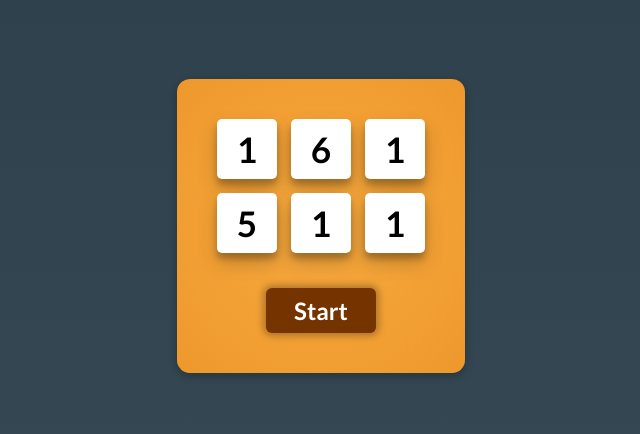
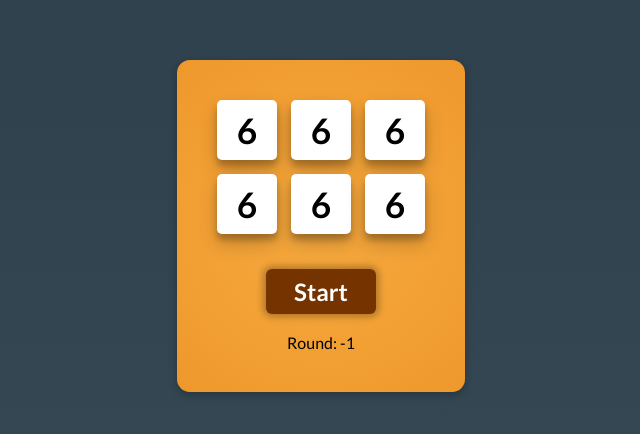
Before and after one commit to Dudeldups/sixies, a React (Vite) app: page / in a window 1280 px wide. Shown: the part 174-608 px from the top of the page, without its empty margins (319-959 px from the left). Built offline with nearby package versions, Linux system fonts and the light colour scheme.

Commit message:
Added round logic and proper startup

```diff
--- a/Components/Die.jsx
+++ b/Components/Die.jsx
@@ -1,6 +1,6 @@
 export default function Die(props) {
   const styles = {
-    backgroundColor: props.isHeld ? "green" : "white",
+    backgroundColor: props.isHeld ? "hsl(120, 100%, 40%)" : "white",
   };
   return (
     <div className="die" style={styles} onClick={props.clickDie}>
--- a/src/App.jsx
+++ b/src/App.jsx
@@ -1,32 +1,44 @@
-import { useState } from "react";
+import { useEffect, useState } from "react";
 import Die from "../Components/Die.jsx";
 
 export default function App() {
-  const [dice, setDice] = useState(startGame());
-  const [game, setGame] = useState({
-    won: false,
-    state: "Start",
-    startTime: Date.now(),
-  });
+  const [sixies, setSixies] = useState(false);
+  const [round, setRound] = useState(-1);
+  const [dice, setDice] = useState(createAllDice());
 
-  function startGame() {
+  useEffect(() => {
+    console.log("Dice changed: " + dice.map((x) => x.activeRounds));
+    //check for win status (all dice held and all have the same number)
+
+    // then set round to 0 for restart
+  }, [dice]);
+
+  useEffect(() => {
+    console.log("Round changed to: " + round);
+  }, [round]);
+
+  function createAllDice() {
     let newDice = [];
     for (let i = 0; i < 6; i++) {
-      newDice.push(createDie(i));
+      newDice.push(createDie(i, 6));
     }
     return newDice;
   }
 
-  function createDie(id) {
+  function createDie(id, value) {
+    value = value || Math.ceil(Math.random() * 6);
     return {
       id,
-      value: Math.ceil(Math.random() * 6),
+      value,
       isHeld: false,
       activeRounds: 0,
     };
   }
 
   function clickDie(die) {
+    if (round === -1) {
+      return;
+    }
     setDice((prevDice) =>
       prevDice.map((cur) =>
         cur.id === die.id ? { ...die, isHeld: !die.isHeld } : cur
@@ -34,11 +46,23 @@ export default function App() {
     );
   }
 
+  function rollDice() {
+    setDice((prevDice) =>
+      prevDice.map((cur) => {
+        if (cur.activeRounds >= 6 || !cur.isHeld) {
+          return createDie(cur.id);
+        } else {
+          return { ...cur, activeRounds: cur.activeRounds + 1 };
+        }
+      })
+    );
+    setRound((prev) => (prev === -1 ? 1 : prev + 1));
+  }
+
   const diceElements = dice.map((die) => {
     return (
       <Die
         key={die.id}
-        id={die.id}
         value={die.value}
         isHeld={die.isHeld}
         activeRounds={die.activeRounds}
@@ -50,7 +74,11 @@ export default function App() {
   return (
     <div className="container">
       <div className="dice-grid">{diceElements}</div>
-      <button className="game-button">{game.state}</button>
+      <button className="game-button" onClick={rollDice}>
+        {round === -1 ? "Start" : round === 0 ? "Restart" : "Roll"}
+      </button>
+      <br />
+      <p>Round: {round}</p>
     </div>
   );
 }
--- a/src/index.css
+++ b/src/index.css
@@ -42,6 +42,7 @@ body {
 }
 
 .die {
+  cursor: pointer;
   background-color: rgb(240, 240, 240);
   height: 60px;
   width: 60px;
@@ -52,9 +53,11 @@ body {
   display: flex;
   align-items: center;
   justify-content: center;
+  user-select: none;
 }
 
 .game-button {
+  cursor: pointer;
   background-color: hsl(26, 100%, 23%);
   color: white;
   height: 45px;
```
